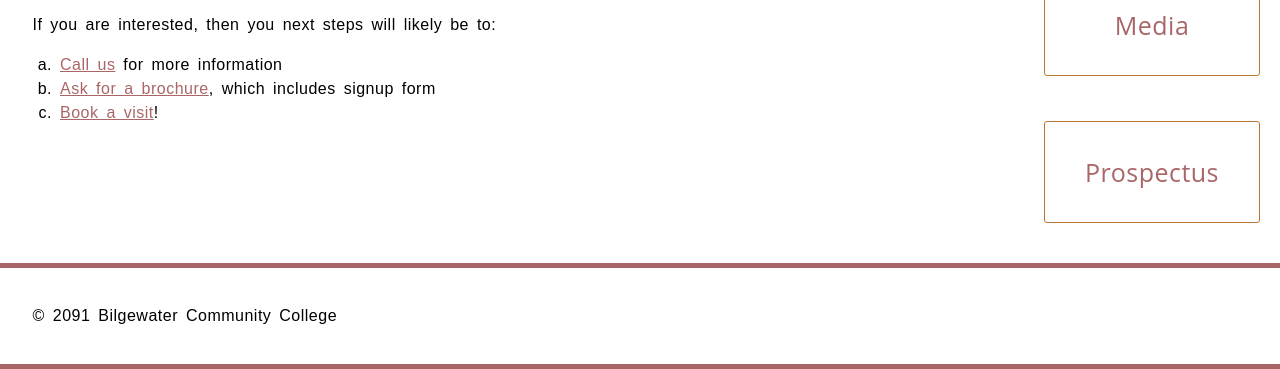
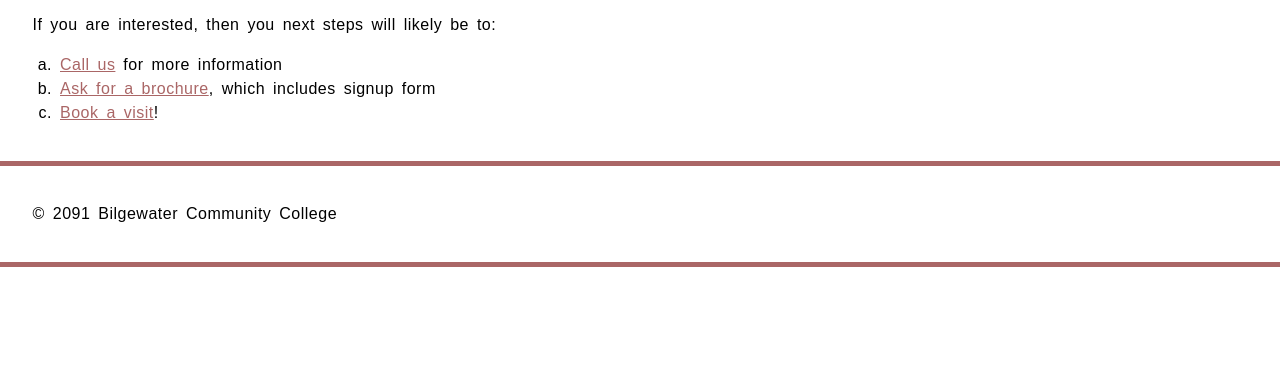
Before and after one commit to nivreix/typesettingErvin, a plain HTML site: page index.html in a window 1280 px wide. Shown: the part 842-1211 px from the top of the page. After the commit the page ends 1109 px from the top, so only its background shows below. Drawn offline with Linux system fonts and the light colour scheme.

Commit message:
Update style.css

```diff
--- a/style.css
+++ b/style.css
@@ -133,35 +133,27 @@ ol {
 }
 
 
-nav ul {
-  padding-left: 0;
-  margin-top: 0.8rem;
+nav{
+     padding-left:0;
+
 }
 
-nav li {
-  list-style-type: none;
-  margin-bottom: 2rem;
+nav a {
+     text-decoration: none;
+     outline: none;
+    }
+
+nav ul{
+    padding: 0;
 }
 
-nav li a {
-  text-decoration: none;
-  display: inline-block;
-  width: 100%;
-  line-height: 3;
-  text-align: center;
-  font-size: 2.5rem;
-  border: 1px solid #a66;
+
+nav ul li {
+    list-style-type: none;
+
 }
 
-nav li a:focus, nav li a:hover {
-  color: white;
-  background: #a66;
-}
 
-nav li a:active {
-  color: white;
-  background: black;
-}
 nav ul li a{
     display: inline-block;
     font-family: 'open sans', sans-serif;
```
